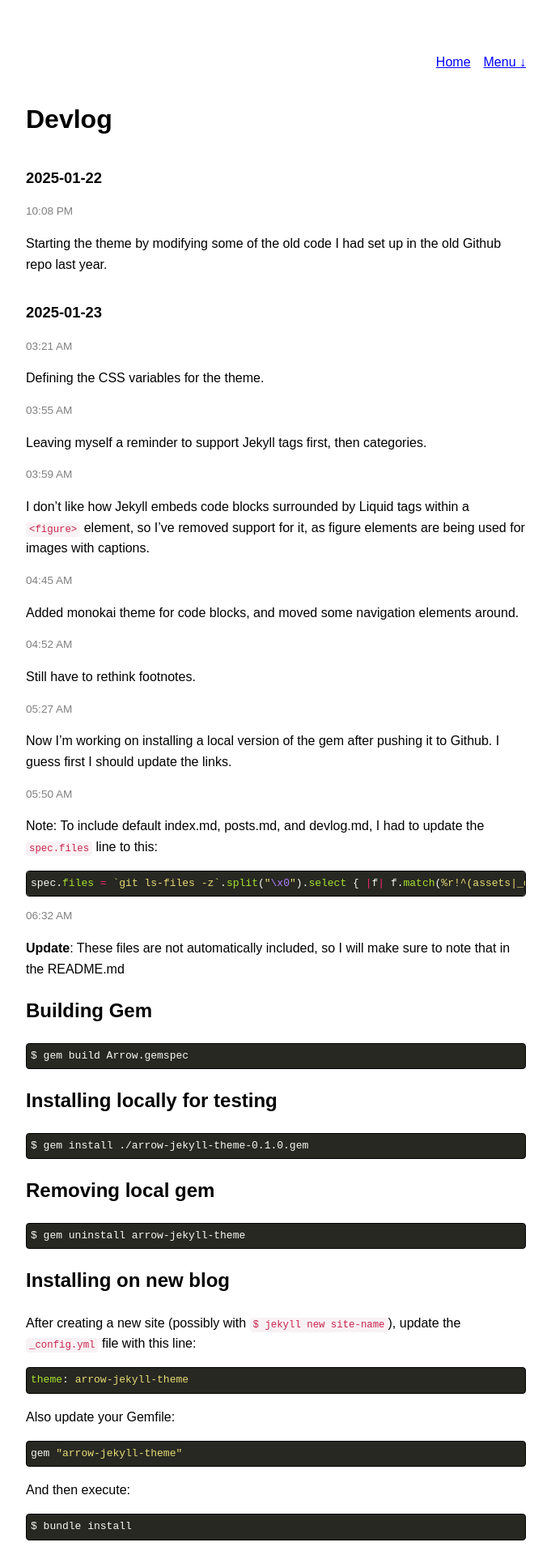
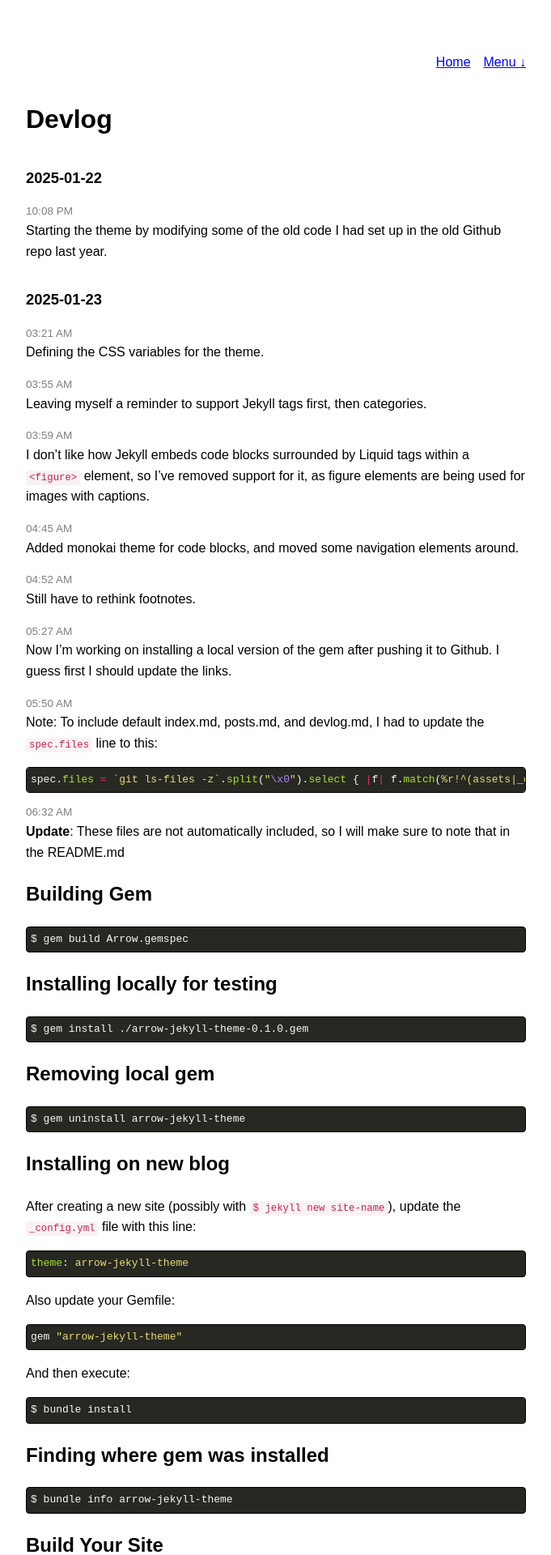
Before and after one commit to cspablocortez/arrow-jekyll-theme, a Jekyll site: the page built from Devlog.md, in a window 1280 px wide. Shown: the top 1920 px of the page at 81% size, without its empty margins (299-980 px from the left). Built offline with Jekyll 4.4.1, drawn with Linux system fonts in a browser that asks for light colours.

Commit message:
Rendering on Github Pages require -1rem margin for timestamps

```diff
--- a/assets/css/base.css
+++ b/assets/css/base.css
@@ -144,6 +144,7 @@ footer {
   font-size: 85%;
   display: block;
   max-width: fit-content;
+  margin-bottom: -1rem;
 }
 
 .timestamp--date {
```
